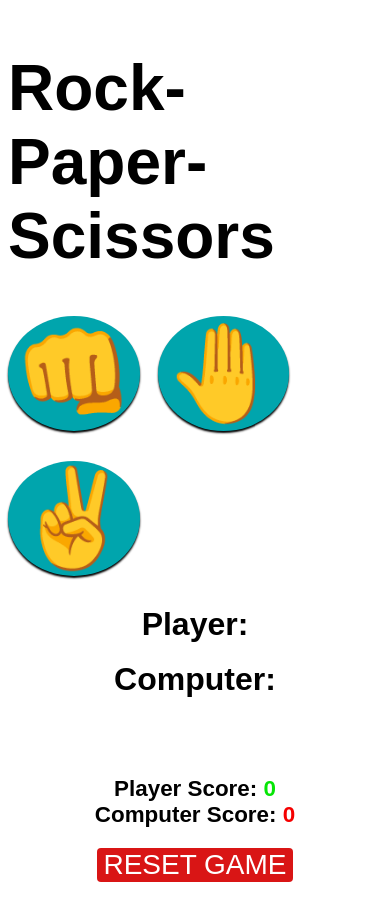
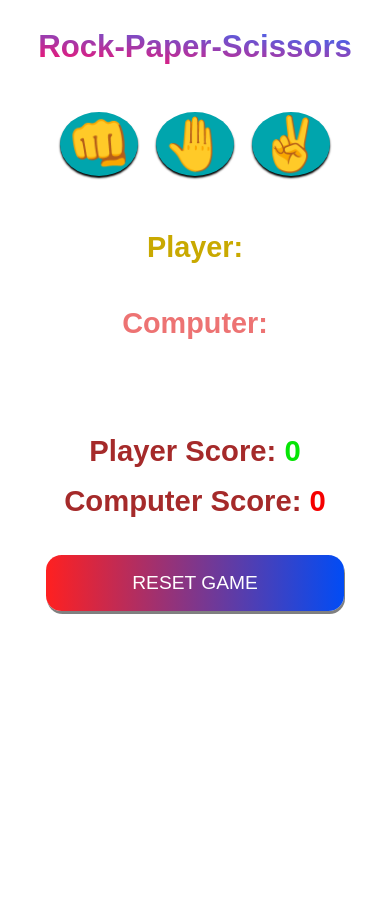
Before and after one commit to ranvir029/Rock-Paper-Scissors.github.io, a plain HTML site: page index.html in a window 390 px wide. After the commit the page ends 844 px from the top, so only its background shows below. Drawn offline with Linux system fonts and the light colour scheme.

Commit message:
Update style.css

```diff
--- a/style.css
+++ b/style.css
@@ -14,6 +14,11 @@ h1{
 
 .choices{
      font-size: 4rem;
+}
+.content h1{
+    background:linear-gradient(185deg,#2a73ff ,#ff0e69);
+    -webkit-text-fill-color: transparent;
+    -webkit-background-clip: text;
 }
 .choices button{
    font-size: 6rem;
@@ -76,3 +81,70 @@ h1{
 #resetbtn:hover{
     background:  hsla(0, 100%, 53.1%, 0.98);
 }
+
+@media (max-width:660px) {
+    .content h1 {
+        font-size: 8vw;
+    }
+
+    .choices button {
+        font-size: 5rem;
+    }
+}
+
+@media (max-width:410px) {
+    .content h1 {
+        font-size: 8vw;
+    }
+
+    .choices button {
+        font-size: 3.3rem;
+    }
+
+    #resultDisplay {
+        font-size: 2.9rem;
+        margin: 30px 0px;
+    }
+
+    #playerDisplay {
+        font-size: 1.8rem;
+        color: #c9a900;
+        margin-top: 3vh;
+        display: flex;
+        text-align: center;
+    }
+
+    #computerDisplay {
+        font-size: 1.8rem;
+        color: #de00008c;
+        margin-top: 3vh;
+        display: flex;
+        text-align: center;
+    }
+
+    .scoreDisplay {
+        font-size: 7.5vw;
+        margin-top: 2vh;
+        color: brown;
+    }
+
+    #resetbtn {
+        background:linear-gradient(to right,#ff2020 ,#014cf5) ;
+        color: white;
+        font-family: sans-serif;
+        cursor: pointer;
+        font-size: 9vw;
+        margin-top: 2vh;
+        border-radius: 4vw;
+        font-size: 1.2rem;
+        padding: 2vh 22vw;
+        box-shadow: 1px 3px 0px gray;
+    }
+
+#resetbtn:hover {
+    background: linear-gradient(to left,#ff2020 ,#014cf5) ;
+}
+    .choices{
+        margin-top: 2vh;
+    }
+}
```
